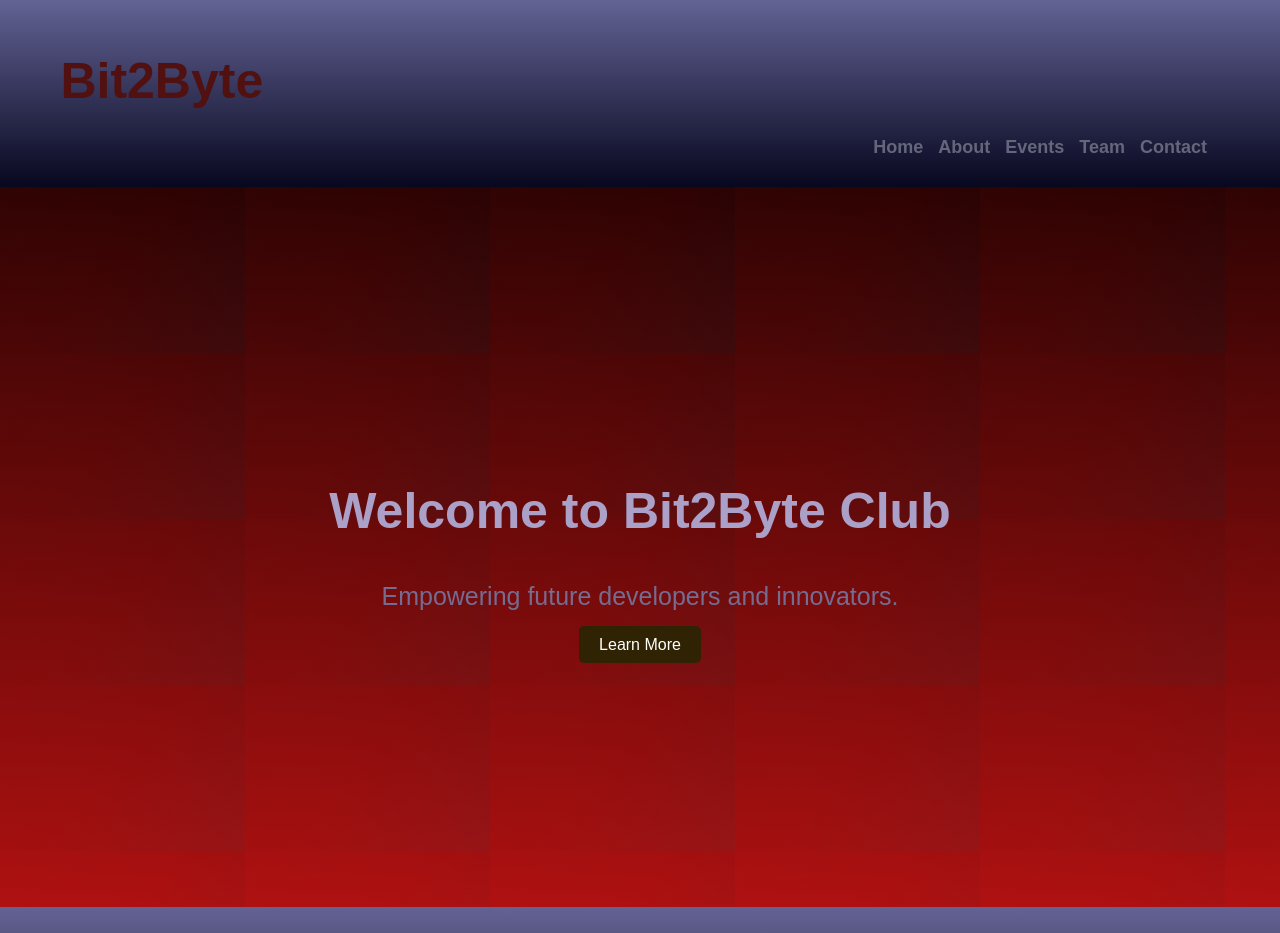
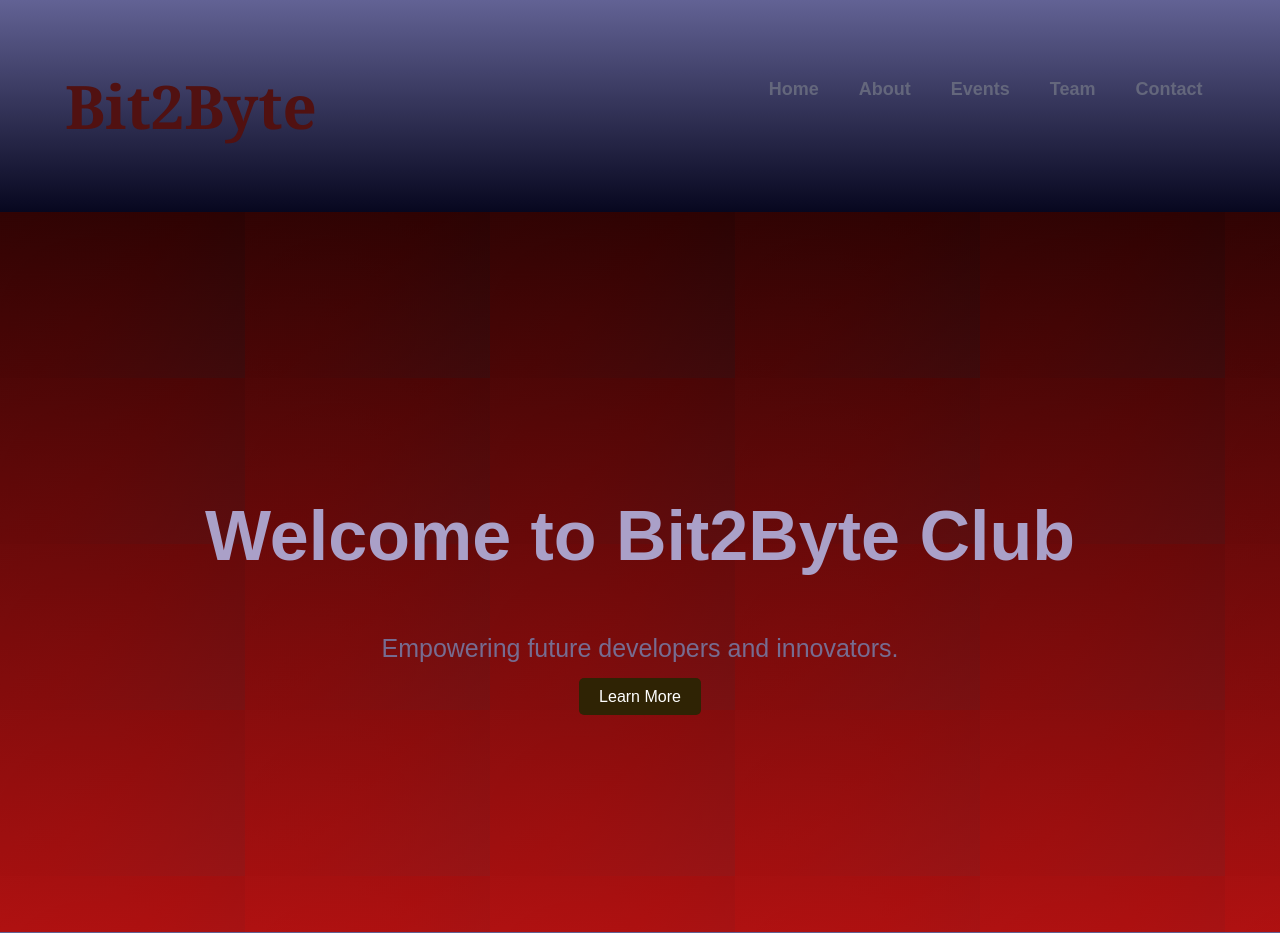
Before and after one commit to fatih-a-70/Bit2Byte-Club-Website, a PHP site: page / in a window 1280 px wide. Shown: the top 933 px of the page. Run offline with PHP 8.4, Linux system fonts and the light colour scheme.

Commit message:
edited home

```diff
--- a/index.html
+++ b/index.html
@@ -9,8 +9,9 @@
   <body>
     <header>
       <nav class="navbar">
-        <h1 style="font-size: 50px ; margin-left:4%;"
-class="logo">Bit2Byte</h1>
+        <h1 style="font-size: 60px ; margin-left:4%; font-style: bold ; font-family:Georgia, 'Times New Roman', Times, serif  ;"
+class="logo"> Bit2Byte
+</pre></h1>
         <ul class="nav-links">
           <li><a href="#">Home</a></li>
           <li><a href="#about">About</a></li>
@@ -23,7 +24,7 @@ class="logo">Bit2Byte</h1>
 
     <section class="hero">
       <div class="hero-content">
-        <h1 style="font-size: 50px ; color: rgb(170, 160, 200);" >Welcome to Bit2Byte Club</h1>
+        <h1 style="font-size: 70px ; color: rgb(170, 160, 200);" >Welcome to Bit2Byte Club</h1>
         <p style="font-size: 25px ;color: rgb(118, 108, 145);">Empowering future developers and innovators.</p>
         <a href="#about" class="btn">Learn More</a>
       </div>
--- a/style.css
+++ b/style.css
@@ -6,7 +6,7 @@ body {
 .navbar {
   display: flex;
   justify-content: space-between;
-  padding: 10px;
+  padding: 15px;
  background: linear-gradient(
     rgba(5, 5, 85, 0.626),
     rgb(7, 7, 31)
@@ -20,8 +20,8 @@ body {
 .nav-links {
   list-style: none;
   display: flex;
-  gap: 15px;
-  margin-top: 10%;
+  gap: 40px;
+  margin-top: 5%;
     margin-right: 5%;
      font-style: bold;
      font-weight: bold;
```
